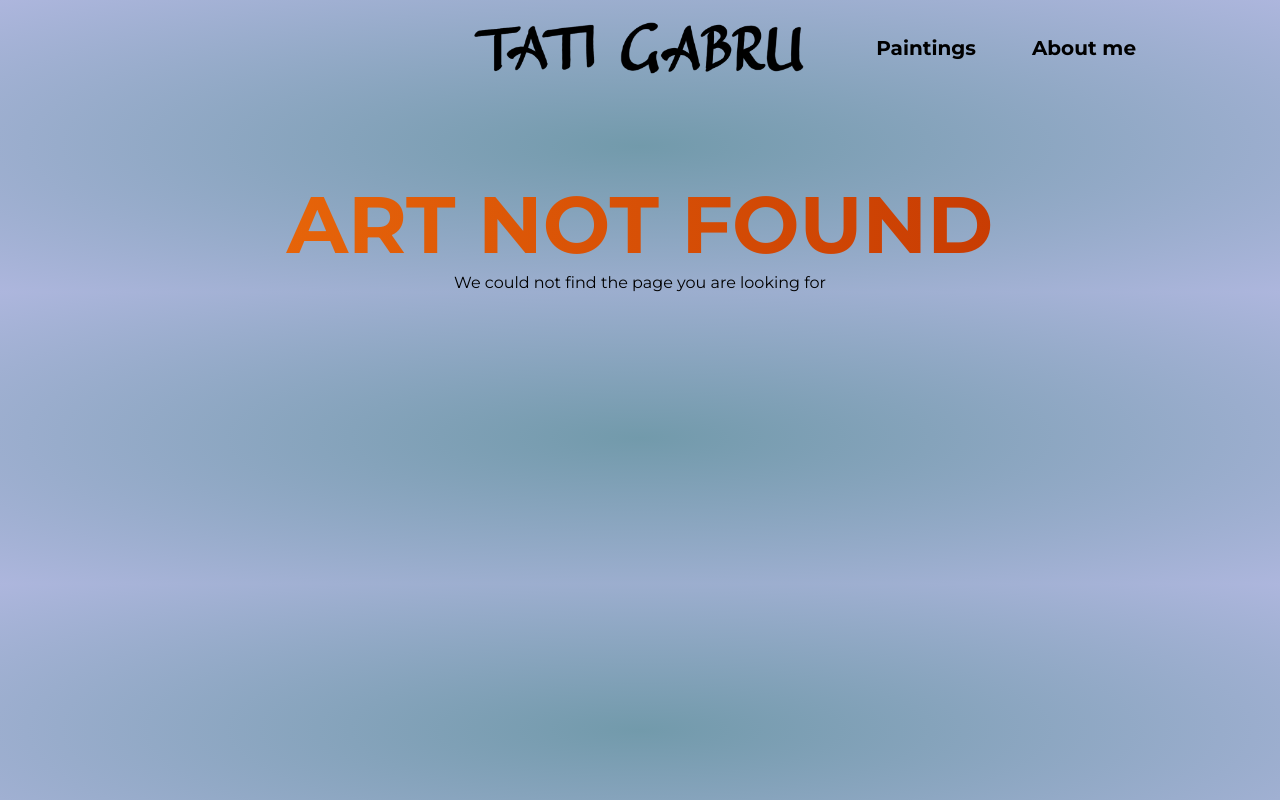
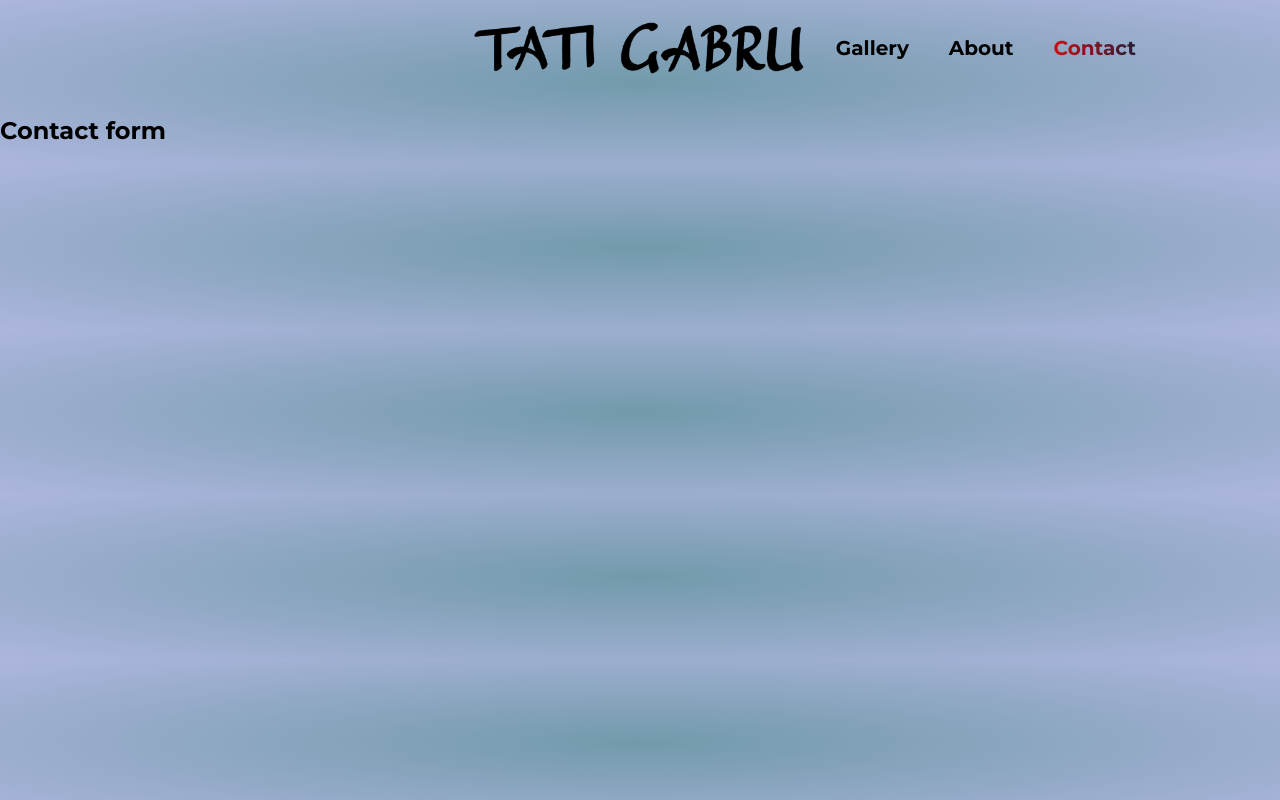
Before and after one commit to tatigabru/gallery, a Next.js app: page /contact in a window 1280 px wide. Before the commit this address had no page. Built offline with nearby package versions, Linux system fonts and the light colour scheme.

Commit message:
Auth navbar js

```diff
--- /dev/null
+++ b/app/contact/page.js
@@ -0,0 +1,12 @@
+export default function ContactForm() {
+    return (
+        <>
+          <header>
+          </header>
+          <main>
+            <h2>Contact form</h2>
+          </main>
+        </>
+    );
+
+}
--- a/components/main-header.js
+++ b/components/main-header.js
@@ -3,12 +3,15 @@
 import Link from 'next/link';
 import Image from 'next/image';
 import { usePathname } from 'next/navigation';
+//import { useSession, signIn, signOut } from 'next-auth/react';
 
 import logoImg from '@/assets/icons/tatigabru1000.png';
 import classes from './main-header.module.css';
 
 export default function MainHeader() {
   const path = usePathname();
+  //const { data: session, status } = useSession();
+  //const loading = status === 'loading';
 
   return (
     <header className={classes.header}>
@@ -19,10 +22,13 @@ export default function MainHeader() {
         <nav className={classes.nav}>
         <ul>
             <li>
-                <Link href="/paintings" className={path.startsWith('/paintings') ? classes.active : undefined}>Paintings</Link>
+                <Link href="/paintings" className={path.startsWith('/paintings') ? classes.active : undefined}>Gallery</Link>
             </li>
             <li>
-                <Link href="/about" className={path.startsWith('/about') ? classes.active : undefined}>About me</Link>
+                <Link href="/about" className={path.startsWith('/about') ? classes.active : undefined}>About</Link>
+            </li>
+            <li>
+                <Link href="/contact" className={path.startsWith('/contact') ? classes.active : undefined}>Contact</Link>
             </li>
         </ul>
         </nav>
--- a/components/main-header.module.css
+++ b/components/main-header.module.css
@@ -22,7 +22,7 @@
     margin: 0;
     padding: 0;
     display: flex;
-    gap: 1.5rem;
+    gap: 0.5rem;
     font-family: 'Montserrat', sans-serif;
     font-size: 1.25rem;
   }
```
Also changed, not shown: components/navbar.js (added, +55 -0 lines).
